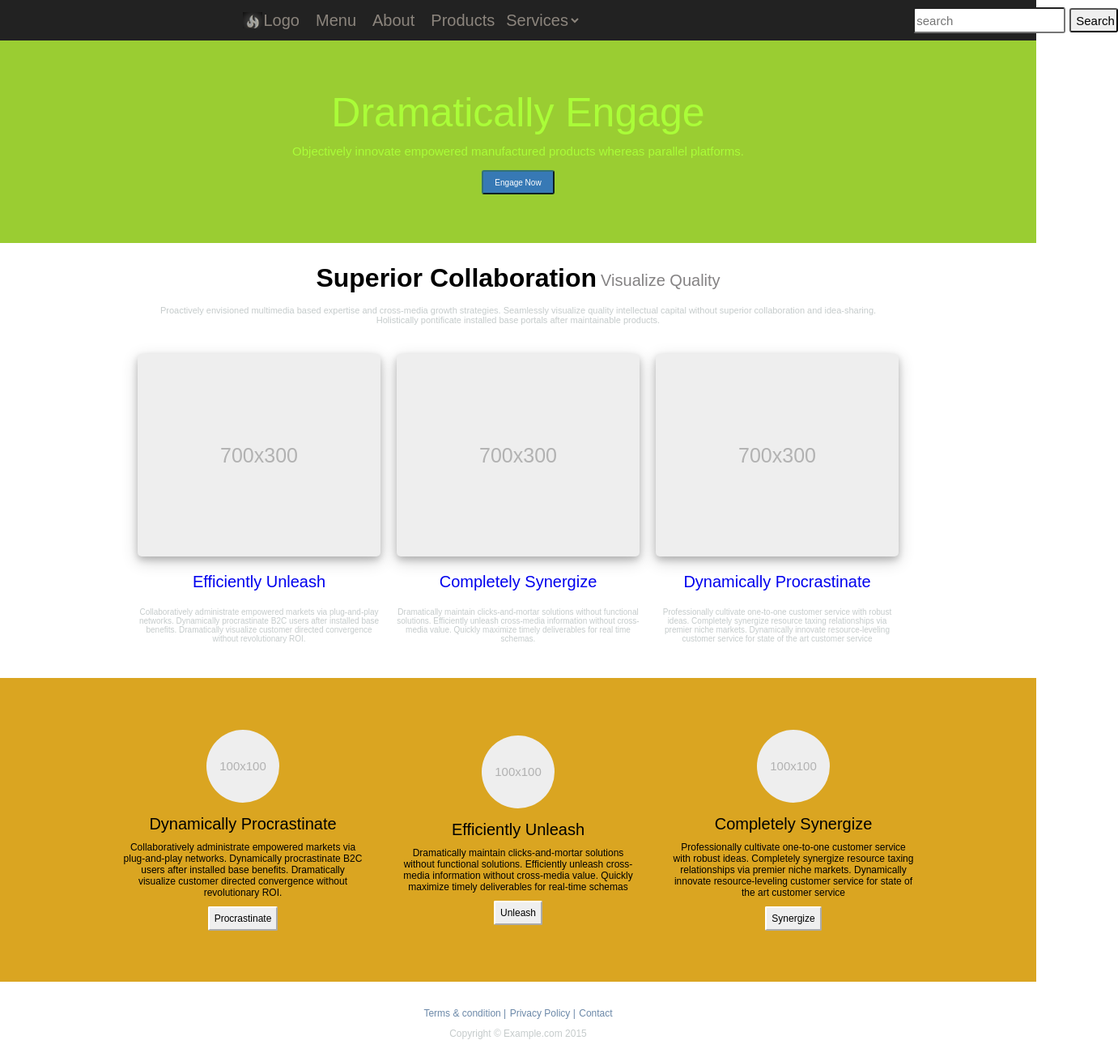
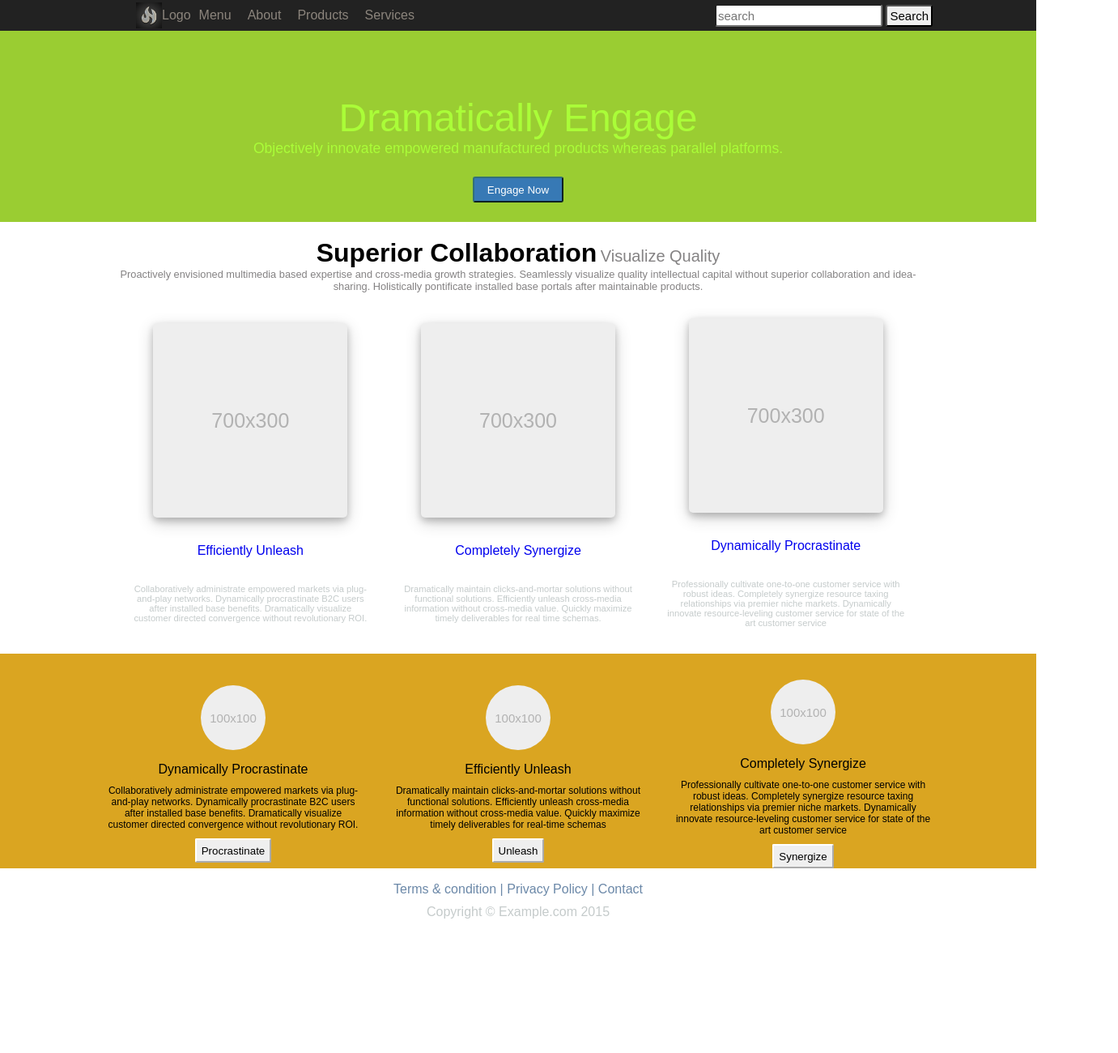
Before and after one commit to HirparaDarshan/Exercise1, a plain HTML site: page index.html in a window 1280 px wide. Shown: the whole page at 81% size, 1381 px wide, since content can reach past the window. After the commit the page ends 1152 px from the top, so only its background shows below. Drawn offline with Linux system fonts and the light colour scheme.

Commit message:
fix:template design

```diff
--- /dev/null
+++ b/css/styles.css
@@ -0,0 +1,214 @@
+*{
+    margin: 0;
+    font-family: Arial, Helvetica, sans-serif;
+    border: border-box;
+}
+/* navbar */
+.navbar{
+    background-color: rgb(34, 34, 34);
+    display: flex;
+    align-self: center;
+    justify-content: center;
+}
+.nav-width{
+    width: 80%;
+    display: flex;
+    flex-wrap: wrap;
+    justify-content: space-between;
+    align-items: center;
+}
+.menu-options img{
+    height: 2rem;
+    width: 2rem;
+}
+.menu-options{
+    display: flex;
+    align-items: center;
+    justify-content: space-evenly;
+    flex-wrap: wrap;
+    color: rgb(140,133,125);
+}
+li{
+    list-style-type: none;
+    padding: 10px;
+}
+.effect:hover{
+    color: white;
+    cursor: pointer;
+    background-color: rgb(8, 8, 8);
+    transition: 0.3s;
+}
+.search{
+    height: 1.5em;
+    border-radius: 3px;
+    font-size: 15px;
+}
+.search-button{
+    padding: 3px;
+    border-radius: 3px;
+    font-size: 15px;
+}
+/* header section */
+.header-section{
+    background-color: rgb(154,205,50);
+    display: flex;
+    flex-wrap: wrap;
+    flex-direction: column;
+    justify-content: center;
+    align-items: center;
+    text-align: center;
+    padding-top: 5rem;
+}
+.header-section p{
+    color: rgb(170,253,56);
+}
+.header-section p:first-of-type {
+  font-size: 3rem;
+}
+.header-section p:nth-of-type(2) {
+    font-size: 1.1rem;
+}
+.Engage-button{
+    margin: 1.5rem;
+    height: 2rem;
+    width: 7rem;
+    border-radius: 3px;
+    border-color: rgb(50,113,120);
+    background-color: rgb(55,121,181);
+    color: white;
+    cursor: pointer;
+}
+
+/* collaboration */
+.section-banner{
+    width: 80%;
+    display: flex;
+    justify-content: center;
+    align-items: center;
+    flex-direction: column;
+    margin: 0 auto;
+    margin-top: 20px;
+}
+.collaboration-heading{
+        text-align: center;
+}
+.collaboration-heading b{
+    margin-top: 2rem;
+    font-size: 2rem;
+    text-align: center;
+}
+.collaboration-heading p{
+    font-size: 0.8rem;
+    color:rgb(132,130,131);
+}
+.collaboration-heading span {
+    font-size: 20px;
+    color: rgb(132,130,131);
+}
+.collaboration{
+    display: flex;
+    justify-content: space-around;
+    flex-wrap: wrap;
+    align-items: center;
+    text-align: center;
+    margin: 2rem;
+    gap: 2rem;
+}
+.box{
+    display: flex;
+    align-items: center;
+    flex-direction: column;
+    flex: 1 1 10rem;
+
+}
+.picbox{
+    height: 15rem;
+    width: 15rem;
+    display: flex;
+    justify-content: center;
+    align-items: center;
+    border-radius: 5px;
+    font-size: 25px;
+    color: rgb(178,178,178);
+    background-color: rgb(238,238,238);
+    box-shadow: 0 4px 8px 0 rgba(0, 0, 0, 0.2), 0 6px 20px 0 rgba(0, 0, 0, 0.19);
+}
+.box a{
+    margin-top: 2rem;
+    text-decoration: none;
+}
+.msg{
+    margin-top: 2rem;
+    font-size: 0.7rem;
+    text-align: center;
+    color: rgb(197,203,203);
+}
+/* Service section */
+.services{
+    background-color: rgb(218, 165, 33);
+    display: flex;
+    align-self: center;
+    justify-content: center;
+}
+.service-section{
+    margin: 2rem;
+    width: 80%;
+    margin: 0 auto;
+    gap : 2rem;
+    display: flex;
+    flex-direction: row;
+    justify-content: space-around;
+    flex-wrap: wrap;
+    align-items: center;
+    text-align: center;
+}
+.icon{
+    margin-top: 2rem;
+    display: flex;
+    flex: 1 1 10rem;
+    flex-direction: column;
+    justify-content: center;
+    align-items: center;
+    text-align: center;
+}
+.iconbox {
+    height: 5rem;
+    width: 5rem;
+    font-size: 15px;
+    display: flex;
+    justify-content: center;
+    align-items: center;
+    color: rgb(178,178,178);
+    border-radius: 50%;
+    background-color: rgb(238,238,238);
+}
+.icon-heading{
+    margin-top: 15px;
+}
+.icon-msg{
+    font-size: 12px;
+    margin-top: 10px;
+}
+.icon-button{
+    height: 30px;
+    margin-top: 10px;
+    border-radius: 2px;
+    border-color: white;
+}
+/* footer */
+footer{
+    height: 5rem;
+    display: flex;
+    flex-direction: column;
+    justify-content: center;
+    text-align: center;
+}
+.terms a{
+    color: rgb(107,136,168);
+    text-decoration: none;
+}
+.copyright{
+    margin-top: 10px;
+    text-align: center;
+    color: rgb(197,203,203);
+}
--- a/index.html
+++ b/index.html
@@ -4,64 +4,62 @@
     <meta charset="UTF-8">
     <meta name="viewport" content="width=device-width, initial-scale=1.0">
     <title>Document</title>
-    <link rel="stylesheet" href="styles.css">
+    <link rel="stylesheet" href="css/styles.css">
 </head>
 <body>
     <header>
-        <div class="menubar">
-            <div class="mainmenu">
-                <div class="menu-logo">
-                    <div class="logo"></div>
-                    <p class="logo-text"> Logo</p>
-                </div>
-                <div class="menu-options">
-                    <div class="menu effect"><p>Menu</p></div>
-                    <div class="About effect"><p>About</p></div>
-                    <div class="Products effect"><p>Products</p></div>
-                    <select class="Services effect">
-                        <option>Services</option>
-                    </select>
-                </div>
-            </div>
+        <!-- Navbar  -->
+        <nav class="navbar">
+            <div class="nav-width">
+                <ul class="menu-options">
+                    <img src="images/logo.png" height="iou">
+                    <p>Logo</p>
+                    <li class="nav-menu effect"><p>Menu</p></li>
+                    <li class="nav-about effect"><p>About</p></li>
+                    <li class="nav-products effect"><p>Products</p></li>
+                    <li class="nav-service effect"><p>Services</p></li>
+                </ul>
                 <div class="search-bar">
                     <input placeholder="search" class="search">
                     <button class="search-button">Search </button>
                 </div>
             </div>
-        <div class="part1">
+        </nav>
+        <!-- Header section  -->
+        <section class="header-section">
             <p> Dramatically Engage</p>
             <p>Objectively innovate empowered manufactured products whereas parallel platforms.</p>
-            <button class="part1-button">Engage Now</button>
+            <button class="Engage-button">Engage Now</button>
+        </section>
+    </header>
+    <!-- collaboratios  -->
+     <section class="section-banner">
+        <div class="collaboration-heading">
+            <b>Superior Collaboration</b>
+            <span> Visualize Quality</span>
+            <p>Proactively envisioned multimedia based expertise and cross-media growth strategies. Seamlessly visualize quality intellectual capital without superior collaboration and idea-sharing. Holistically pontificate installed base portals after maintainable products. </p>
         </div>
-    </header>
-    <div class="section1">
-        <div class="heading1">
-            <h1>Superior Collaboration</h1>
-            <p> Visualize Quality</p>
-        </div>
-        <div class="heading1-line">
-            <p>Proactively envisioned multimedia based expertise and cross-media growth strategies. Seamlessly visualize quality intellectual capital without superior collaboration and idea-sharing.</p>
-            <p>Holistically pontificate installed base portals after maintainable products. </p>
-        </div>
-        <div class="middle-order">
-            <div class="box1 box">
-                <p class="picbox"> 700x300 </p>
+        <div class="collaboration">
+            <div class="unleash-box box">
+                <div class="picbox"> 700x300 </div>
                 <a href="#">Efficiently Unleash</a>
                 <p class="msg">Collaboratively administrate empowered markets via plug-and-play networks. Dynamically procrastinate B2C users after installed base benefits. Dramatically visualize customer directed convergence without revolutionary ROI.</p>
             </div>
-            <div class="box2 box">
-                <p class="picbox"> 700x300 </p>
+            <div class="synergize-box box">
+                <div class="picbox"> 700x300 </div>
                 <a href="#">Completely Synergize</a>
                 <p class="msg"> Dramatically maintain clicks-and-mortar solutions without functional solutions. Efficiently unleash cross-media information without cross-media value. Quickly maximize timely deliverables for real time schemas.</p>
             </div>
-            <div class="box3 box">
-                <p class="picbox"> 700x300 </p>
+            <div class="procrastinate-box box">
+                <div class="picbox"> 700x300 </div>
                 <a href="#">Dynamically Procrastinate</a>
                 <p class="msg">Professionally cultivate one-to-one customer service with robust ideas. Completely synergize resource taxing relationships via premier niche markets. Dynamically innovate resource-leveling customer service for state of the art customer service</p>
             </div>
         </div>
-    </div>
-    <div class="section2">
+    </section>
+    <!-- Service section -->
+    <section class="services">
+        <div class="service-section">
             <div class="icon1 icon">
                     <p class="iconbox"> 100x100 </p>
                     <p class="icon-heading">Dynamically Procrastinate</p>
@@ -81,6 +79,8 @@
                     <button class="icon-button">Synergize</button>
             </div>
         </div>
+    </section>
+    <!-- footer -->
      <footer>
         <div class="terms">
             <a href="#">Terms & condition |</a>
--- a/styles.css
+++ /dev/null
@@ -1,244 +0,0 @@
-*{
-    margin: 0;
-    font-family: Arial, Helvetica, sans-serif;
-    border: border-box;
-}
-.menubar{
-    height: 50px;
-    background-color: rgb(34, 34, 34);
-    color: white;
-    display: flex;
-    align-items: center;
-}
-.mainmenu{
-    display: flex;
-    align-items: center;
-    margin-left: 300px;
-}
-.menu-logo{
-    height: 20px;
-    width: 70px;
-    display: flex;
-    align-items: center;
-}
-.logo{
-    background-image: url("logo.png");
-    background-size: cover;
-    height: 20px;
-    width: 100%;
-}
-.logo-text{
-    color: rgb(140,133,125);
-    font-size: 20px;
-    margin-left: 2px;
-}
-.menu-options{
-    height: 50px;
-    display: flex;
-    align-items: center;
-    margin: 10px;
-    color: rgb(140,133,125);
-    font-size: 20px;
-}
-.effect:hover{
-    color: white;
-    cursor: pointer;
-    background-color: rgb(8, 8, 8);
-    transition: 0.3s;
-}
-
-.menu-options p{
-    margin: 10px;
-    font-size: 20px;
-    height: 100%;
-}
-.search-bar{
-   display: flex;
-   align-items: center;
-   margin-left: 400px;
-}
-.Services{
-    background-color: transparent;
-    font-size: 20px;
-    color: rgb(140,133,125);
-    border: none;
-}
-.search-bar{
-    display: flex;
-    align-items: center;
-}
-.search{
-    height: 26px;
-    width: 180px;
-    border-radius: 3px;
-    font-size: 15px;
-}
-.search-button{
-    margin-left: 5px;
-    height: 30px;
-    width: 60px;
-    border-radius: 3px;
-    font-size: 15px;
-}
-.part1{
-    height: 250px;
-    width: 100%;
-    background-color: rgb(154,205,50);
-    background-size: cover;
-    display: flex;
-    flex-direction: column;
-    justify-content: center;
-    align-items: center;
-    text-align: center;
-}
-.part1 p{
-    color: rgb(170,253,56);
-}
-.part1 p:first-of-type {
-  font-size: 50px;
-}
-.part1 p:nth-of-type(2) {
-    font-size: 15px;
-    margin-top: 10px;
-}
-.part1-button{
-    margin-top: 15px;
-    height: 30px;
-    width: 90px;
-    border-radius: 3px;
-    border-color: rgb(50,113,120);
-    font-size: 10px;
-    background-color: rgb(55,121,181);
-    color: white;
-    cursor: pointer;
-}
-.heading1{
-    display: flex;
-    flex-direction: row;
-    justify-content: center;
-    margin: 15px;
-}
-.heading1 h1{
-    margin-top: 10px;
-}
-.heading1 p{
-    font-size: 20px;
-    margin-top: 20px;
-    margin-left: 5px;
-    color: rgb(132,130,131)
-}
-.heading1-line{
-    display: flex;
-    flex-direction: column;
-    text-align: center;
-    height: 40px;
-    width: 100%;
-    font-size: 11px;
-    color: rgb(197,203,203);
-}
-.middle-order{
-    display: flex;
-    justify-content: center;
-    align-items: center;
-    margin-top: 20px;
-    gap: 20px;
-}
-.picbox{
-    height: 250px;
-    width: 300px;
-    display: flex;
-    flex-direction: column;
-    justify-content: center;
-    border-radius: 5px;
-    font-size: 25px;
-    color: rgb(178,178,178);
-    background-color: rgb(238,238,238);
-    text-align: center;
-    box-shadow: 0 4px 8px 0 rgba(0, 0, 0, 0.2), 0 6px 20px 0 rgba(0, 0, 0, 0.19);
-}
-.box{
-    height: 400px;
-    width: 300px;
-    display: flex;
-    flex-direction: column;
-    align-items: center;
-}
-.box a{
-    margin-top: 20px;
-    font-size: 20px;
-    text-decoration: none;
-}
-.msg{
-    margin-top: 20px;
-    font-size: 10px;
-    text-align: center;
-    color: rgb(197,203,203);
-}
-.section2{
-    height: 375px;
-    width: 100%;
-    background-color: rgb(218, 165, 33);
-    display: flex;
-    flex-direction: row;
-    justify-content: center;
-    align-items: center;
-    text-align: center;
-}
-.icon{
-    height: 375px;
-    width: 300px;
-    margin-top: 50px;
-    margin: 20px;
-    display: flex;
-    flex-direction: column;
-    justify-content: center;
-    align-items: center;
-    text-align: center;
-}
-.iconbox {
-    height: 90px;
-    width: 90px;
-    font-size: 15px;
-    display: flex;
-    justify-content: center;
-    align-items: center;
-    color: rgb(178,178,178);
-    border-radius: 50%;
-    background-color: rgb(238,238,238);
-}
-.icon-heading{
-    font-size: 20px;
-    margin-top: 15px;
-}
-.icon-msg{
-    font-size: 12px;
-    margin-top: 10px;
-}
-.icon-button{
-    height: 30px;
-    font-size: 12px;
-    margin-top: 10px;
-    border-radius: 2px;
-    border-color: white;
-}
-footer{
-    height: 100px;
-    width: 100%;
-    background-color: white;
-    display: flex;
-    flex-direction: column;
-    justify-content: center;
-    align-items: center;
-    text-align: center;
-}
-.terms a{
-    font-size: 12px;
-    color: rgb(107,136,168);
-    text-decoration: none;
-}
-.copyright{
-    margin-top: 10px;
-    font-size: 12px;
-    text-align: center;
-    color: rgb(197,203,203);
-}
```
Also changed, not shown: images/logo.png (renamed from logo.png). Lines whose indentation alone changed are shown as unchanged.
